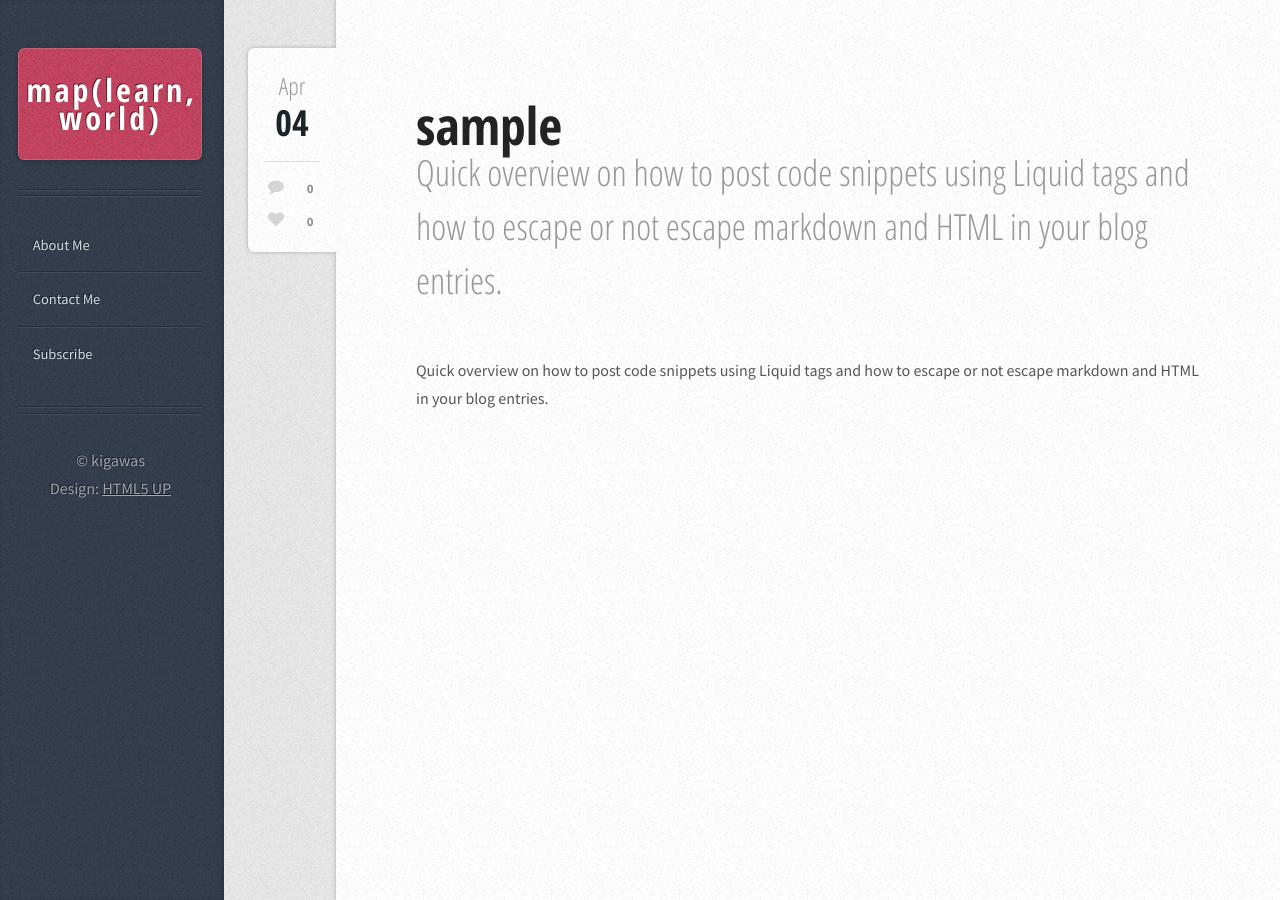
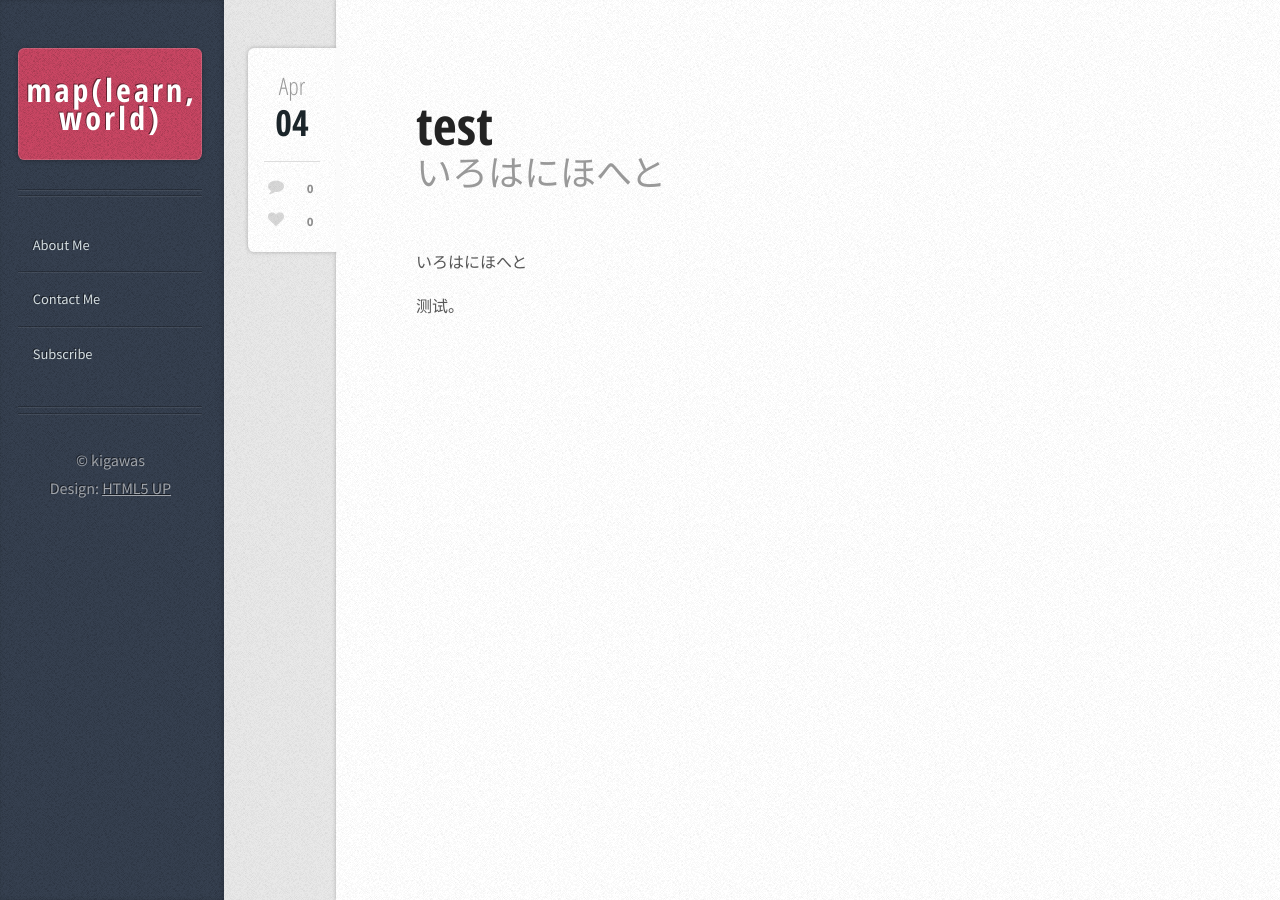
Before and after one commit to kigawas/kigawas.github.io, a Jekyll site: the page built from _posts/2016-04-04-welcome.md, in a window 1280 px wide. Built offline with Jekyll 4.4.1, drawn with Linux system fonts in a browser that asks for light colours; comment, search, counter and statistics services are not loaded.

Commit message:
Add test for kanji and kana

```diff
--- a/_posts/2016-04-04-welcome.md
+++ b/_posts/2016-04-04-welcome.md
@@ -1,5 +1,9 @@
 ---
-title: "sample"
+title: "test"
 ---
 
-Quick overview on how to post code snippets using Liquid tags and how to escape or not escape markdown and HTML in your blog entries.
+
+
+いろはにほへと
+
+测试。
```
